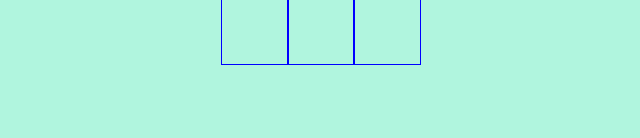
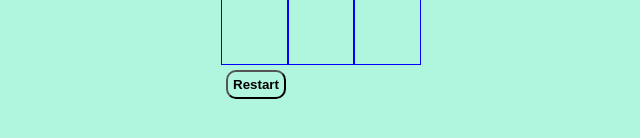
Before and after one commit to baroonjha/tic-tac-toe-game, a React (Create React App) app: page / in a window 1280 px wide. Both pictures are taken after a click on the element 573 px from the left and 83 px from the top of the page. Shown: the part 198-336 px from the top of the page, without its empty margins (319-959 px from the left). Built offline with nearby package versions, Linux system fonts and the light colour scheme.

Commit message:
solved restart button issue

```diff
--- a/src/components/Board.jsx
+++ b/src/components/Board.jsx
@@ -4,6 +4,8 @@ import Square from './Square'
 const Board = () => {
      const [state, setState] = useState(Array(9).fill(null))
      const [isXTurn, setXTurn] = useState(true)
+     const [showButton, setShowButton] = useState(false);
+
      const checkWinner =()=>{
         const winner =[
             [0, 1, 2],
@@ -32,11 +34,15 @@ const Board = () => {
     setState(copyState)
     //making xturn false
     setXTurn(!isXTurn)
+    if (copyState.includes(null)) {
+        setShowButton(true);
+      }
 }
 
 
    const handelReset=()=>{
-    setState(Array(9).fill(null))
+       setState(Array(9).fill(null))
+       setShowButton(false);
    }
 
   return (
@@ -67,6 +73,8 @@ const Board = () => {
 
         </div>
         {/* <button disabled={Array(9).findOne(null)} onClick={handelReset}>Play Again</button> */}
+        {showButton && <button onClick={handelReset}>Restart</button>}
+
 
         </>
         )}
```
